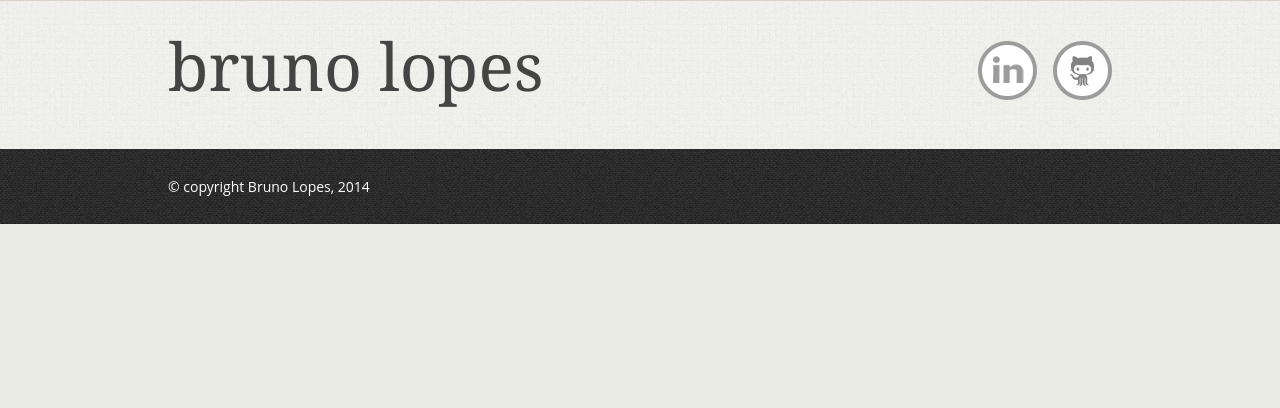
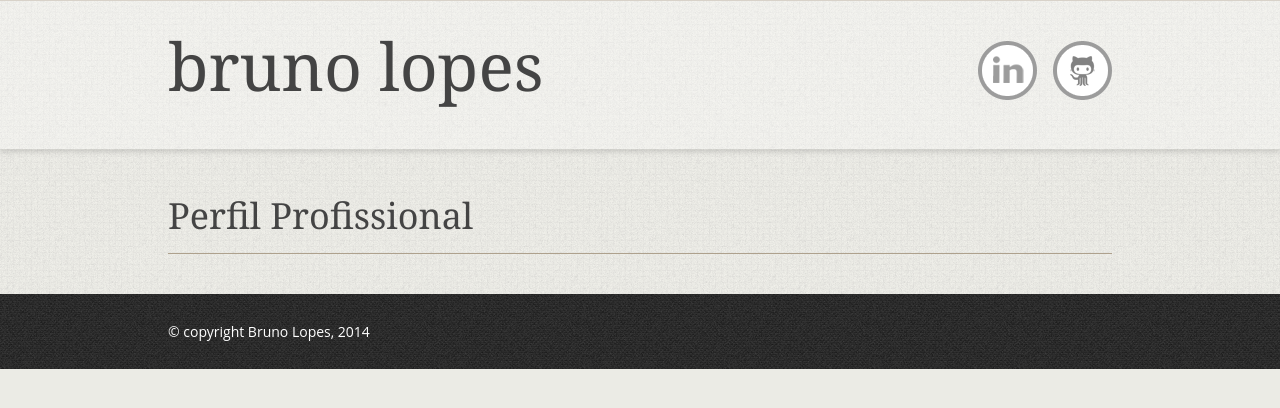
Before and after one commit to brunoplopes/brunoplopes.github.io, a plain HTML site: page index.html in a window 1280 px wide. Drawn offline with Linux system fonts and the light colour scheme.

Commit message:
Edição do Perfil

```diff
--- a/index.html
+++ b/index.html
@@ -32,7 +32,13 @@
             </div>
         </div>
     </header>
-
+    <div class="grid">
+        <div class="col-12">
+            <section>
+                <h3>Perfil Profissional</h3>
+            </section>
+        </div>
+    </div>
     <footer>
         <div class="footer">
             <div class="grid">
```
